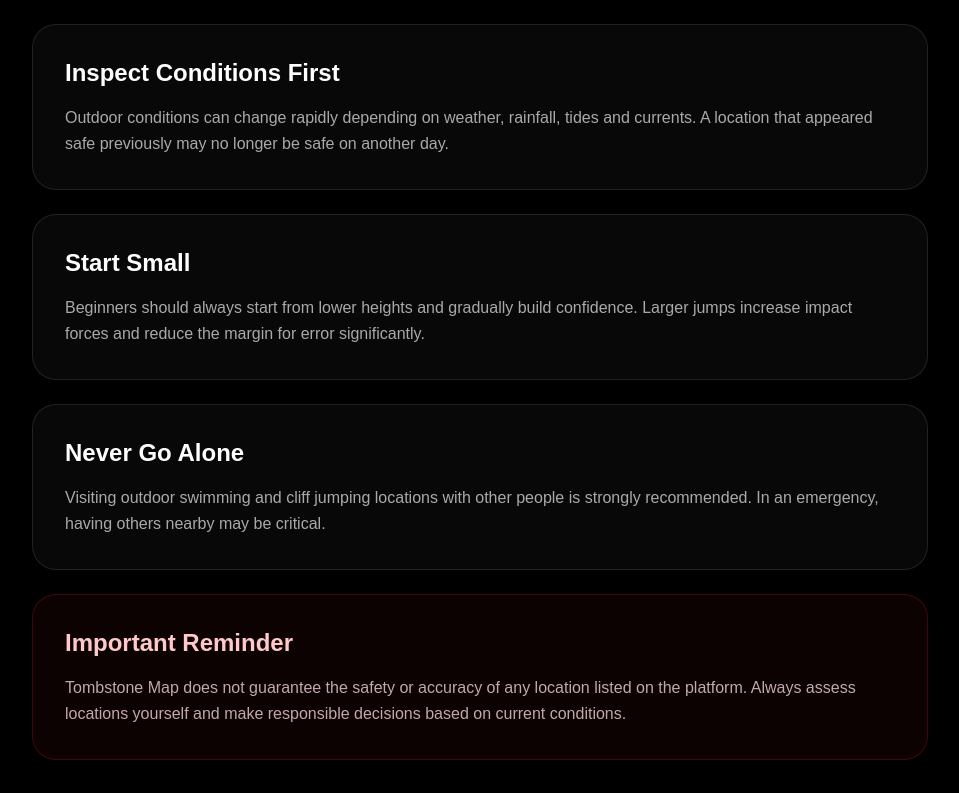
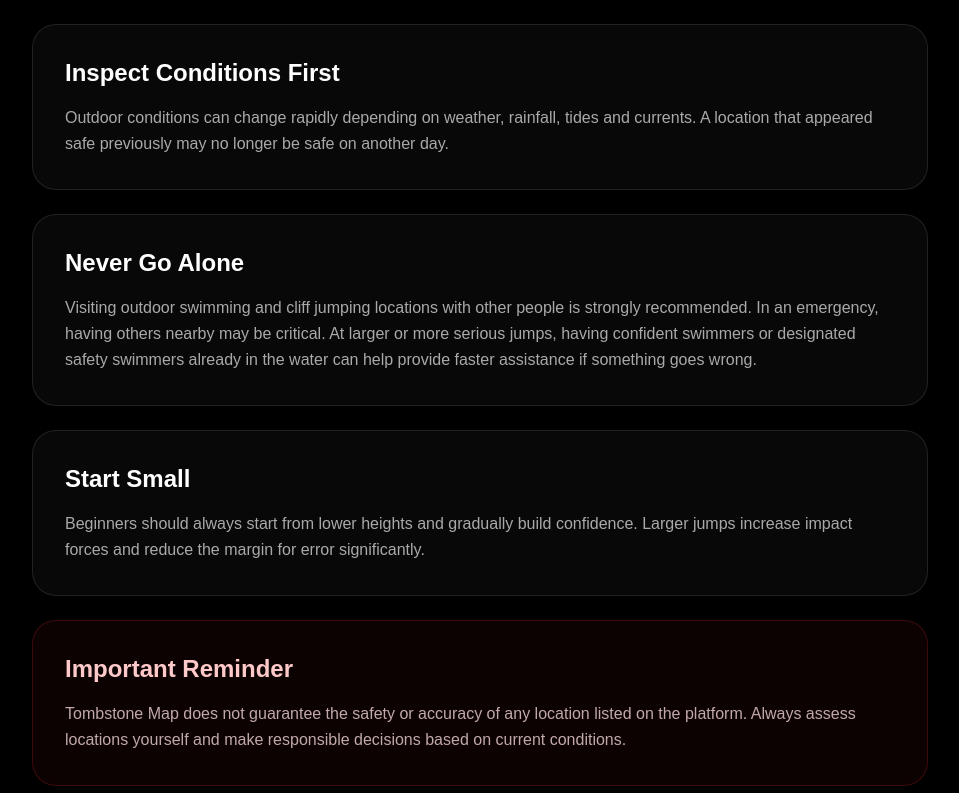
Before and after one commit to dyls-03/tombstonemap-v2, a Next.js app: page /guides/cliff-jumping-safety in a window 1280 px wide. Shown: the part 519-1312 px from the top of the page, without its empty margins (160-1119 px from the left). Built offline with nearby package versions, Linux system fonts and the light colour scheme.

Commit message:
#68: Amended safety page

```diff
--- a/app/guides/cliff-jumping-safety/page.tsx
+++ b/app/guides/cliff-jumping-safety/page.tsx
@@ -60,6 +60,19 @@ export const metadata = {
 
             <section className="rounded-3xl border border-white/10 bg-white/[0.03] p-8 backdrop-blur-xl">
               <h2 className="mb-4 text-2xl font-semibold">
+                Never Go Alone
+              </h2>
+
+              <p className="leading-relaxed text-white/65">
+              Visiting outdoor swimming and cliff jumping locations with other people is strongly recommended.
+              In an emergency, having others nearby may be critical.
+              At larger or more serious jumps, having confident swimmers or designated safety swimmers
+              already in the water can help provide faster assistance if something goes wrong.
+              </p>
+            </section>
+
+            <section className="rounded-3xl border border-white/10 bg-white/[0.03] p-8 backdrop-blur-xl">
+              <h2 className="mb-4 text-2xl font-semibold">
                 Start Small
               </h2>
 
@@ -67,18 +80,6 @@ export const metadata = {
                 Beginners should always start from lower heights and gradually
                 build confidence. Larger jumps increase impact forces and reduce
                 the margin for error significantly.
-              </p>
-            </section>
-
-            <section className="rounded-3xl border border-white/10 bg-white/[0.03] p-8 backdrop-blur-xl">
-              <h2 className="mb-4 text-2xl font-semibold">
-                Never Go Alone
-              </h2>
-
-              <p className="leading-relaxed text-white/65">
-                Visiting outdoor swimming and cliff jumping locations with other
-                people is strongly recommended. In an emergency, having others
-                nearby may be critical.
               </p>
             </section>
 
```
